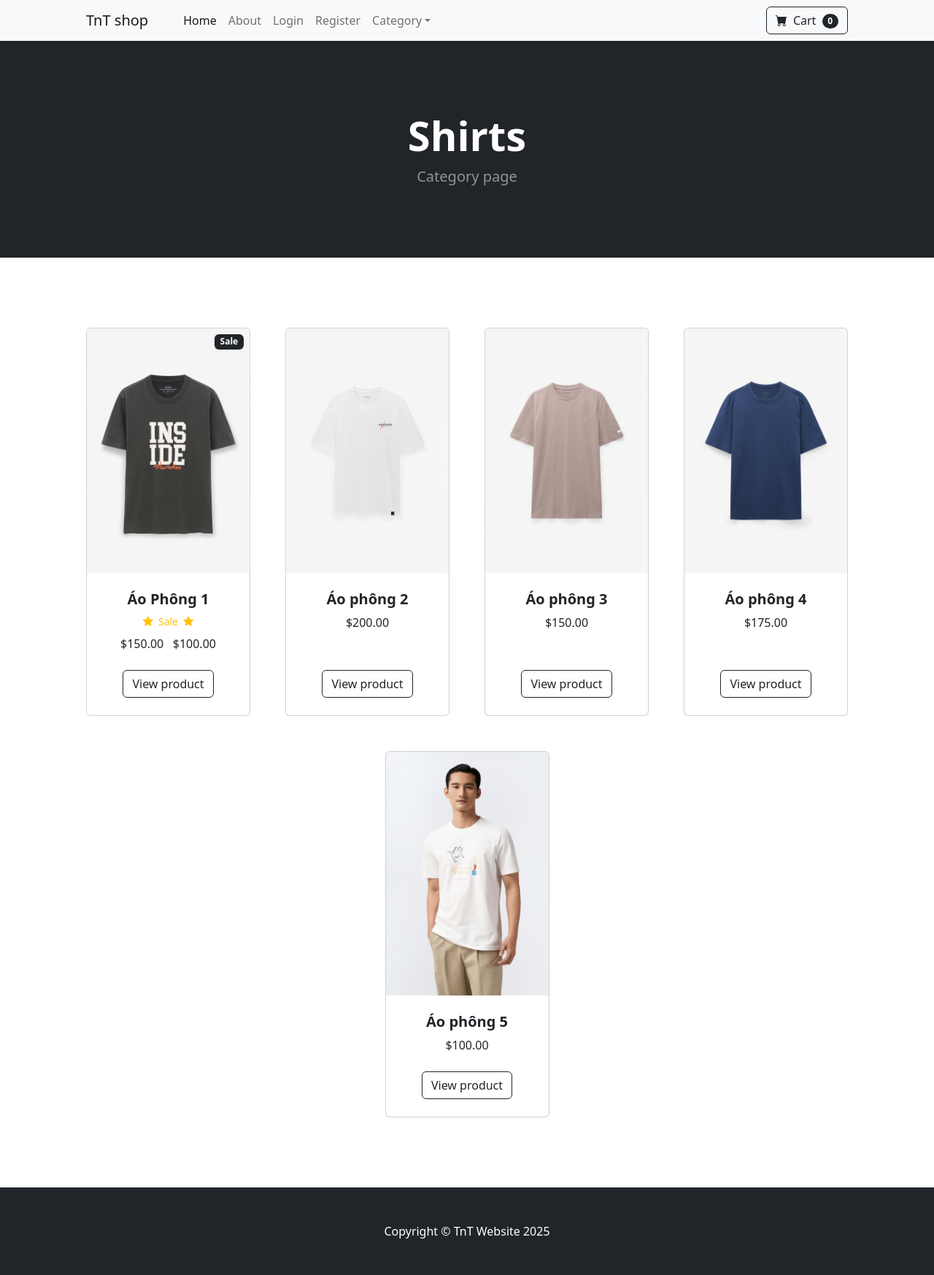
After one commit to TungNT126/EcomerceWebsite_Django, a Django app: page /category/Shirts in a window 1280 px wide. The commit adds this page. Shown: the whole page at 73% size. Run offline with Django 4.2, Linux system fonts and the light colour scheme; data comes from the database, SQL or seed files in the repository; both versions use the stored data as it was after the commit; some libraries are stand-ins or nearby versions.

Commit message:
Add categories

```diff
--- /dev/null
+++ b/store/templates/category.html
@@ -0,0 +1,81 @@
+{% extends 'base.html' %}
+
+{% load static %}
+
+{% block content %}
+        <!-- Header-->
+        <header class="bg-dark py-5">
+            <div class="container px-4 px-lg-5 my-5">
+                <div class="text-center text-white">
+                    <h1 class="display-4 fw-bolder">{{ category }}</h1>
+                    <p class="lead fw-normal text-white-50 mb-0">Category page</p>
+                </div>
+            </div>
+        </header>
+        <!-- Section-->
+        <section class="py-5">
+            <div class="container px-4 px-lg-5 mt-5">
+                <div class="row gx-4 gx-lg-5 row-cols-2 row-cols-md-3 row-cols-xl-4 justify-content-center">
+
+                    {% for product in products %}
+                        {% if product.is_sale %}
+                        <div class="col mb-5">
+                            <div class="card h-100">
+                                <!-- Sale badge -->
+                                 <div class="badge bg-dark text-white position-absolute" style="top: 0.5rem; right: 0.5rem">Sale</div>
+                                <!-- Product image-->
+                                <a href="{% url 'product' product.id %}"><img class="card-img-top" src="{{ product.image.url }}" alt="..." /></a>
+                                <!-- Product details-->
+                                <div class="card-body p-4">
+                                    <div class="text-center">
+                                        <!-- Product name-->
+                                        <h5 class="fw-bolder">{{ product.name }}</h5>
+                                        <!-- Sale -->
+                                         <div class="d-flex justify-content-center small text-warning mb-2">
+                                            <div class="bi-star-fill"></div>
+                                            &nbsp;&nbsp;Sale&nbsp;&nbsp;
+                                            <div class="bi-star-fill"></div>
+                                         </div>
+                                        <!-- Product price-->
+                                        <strink>
+                                            ${{ product.price }}
+                                        </strink>
+                                        &nbsp;
+                                        ${{ product.sale_price }}
+                                    </div>
+                                </div>
+                                <!-- Product actions-->
+                                <div class="card-footer p-4 pt-0 border-top-0 bg-transparent">
+                                    <div class="text-center"><a class="btn btn-outline-dark mt-auto" href="{% url 'product' product.id %}">View product</a></div>
+                                </div>
+                            </div>
+                        </div>
+                        {% else %}
+                        <div class="col mb-5">
+                            <div class="card h-100">
+                                <!-- Product image-->
+                                <a href="{% url 'product' product.id %}"><img class="card-img-top" src="{{ product.image.url }}" alt="..." /></a>
+                                <!-- Product details-->
+                                <div class="card-body p-4">
+                                    <div class="text-center">
+                                        <!-- Product name-->
+                                        <h5 class="fw-bolder">{{ product.name }}</h5>
+                                        <!-- Product price-->
+                                        ${{ product.price }}
+                                    </div>
+                                </div>
+                                <!-- Product actions-->
+                                <div class="card-footer p-4 pt-0 border-top-0 bg-transparent">
+                                    <div class="text-center"><a class="btn btn-outline-dark mt-auto" href="{% url 'product' product.id %}">View product</a></div>
+                                </div>
+                            </div>
+                        </div>
+                        {% endif %}
+                    {% endfor %}
+
+
+                </div>
+            </div>
+        </section>
+
+{% endblock %}
--- a/store/templates/navbar.html
+++ b/store/templates/navbar.html
@@ -17,12 +17,12 @@
                 {% endif %}
 
                 <li class="nav-item dropdown">
-                    <a class="nav-link dropdown-toggle" id="navbarDropdown" href="#" role="button" data-bs-toggle="dropdown" aria-expanded="false">Shop</a>
+                    <a class="nav-link dropdown-toggle" id="navbarDropdown" href="#" role="button" data-bs-toggle="dropdown" aria-expanded="false">Category</a>
                     <ul class="dropdown-menu" aria-labelledby="navbarDropdown">
-                        <li><a class="dropdown-item" href="#!">All Products</a></li>
+                        <li><a class="dropdown-item" href="{% url 'home' %}">All Products</a></li>
                         <li><hr class="dropdown-divider" /></li>
-                        <li><a class="dropdown-item" href="#!">Popular Items</a></li>
-                        <li><a class="dropdown-item" href="#!">New Arrivals</a></li>
+                        <li><a class="dropdown-item" href="{% url 'category' 'Shirts' %}">Shirts</a></li>
+                        <li><a class="dropdown-item" href="{% url 'category' 'Trousers' %}">Trousers</a></li>
                     </ul>
                 </li>
             </ul>
--- a/store/urls.py
+++ b/store/urls.py
@@ -8,4 +8,5 @@ urlpatterns = [
     path('logout/', views.logout_user, name='logout'),
     path('register/', views.register_user, name='register'),
     path('product/<int:pk>', views.product, name='product'),
+    path('category/<str:foo>', views.category, name='category'),
 ]
--- a/store/views.py
+++ b/store/views.py
@@ -1,5 +1,5 @@
 from django.shortcuts import redirect, render
-from .models import Product
+from .models import Category, Product
 from django.contrib.auth import authenticate, login, logout
 from django.contrib import messages
 from django.contrib.auth.models import User
@@ -7,6 +7,16 @@ from django.contrib.auth.forms import UserCreationForm
 from .forms import SignUpForm
 from django import forms
 
+
+def category(request, foo):
+    foo = foo.replace('-', ' ')
+    try:
+        category = Category.objects.get(name=foo)
+        products = Product.objects.filter(category=category)
+        return render(request, 'category.html', {'products':products, 'category':category})
+    except:
+        messages.success(request, ("That Category Doesn't exitst!"))
+        return redirect('home')
 
 def product(request, pk):
     product = Product.objects.get(id=pk)
```
Also changed, not shown: db.sqlite3.
